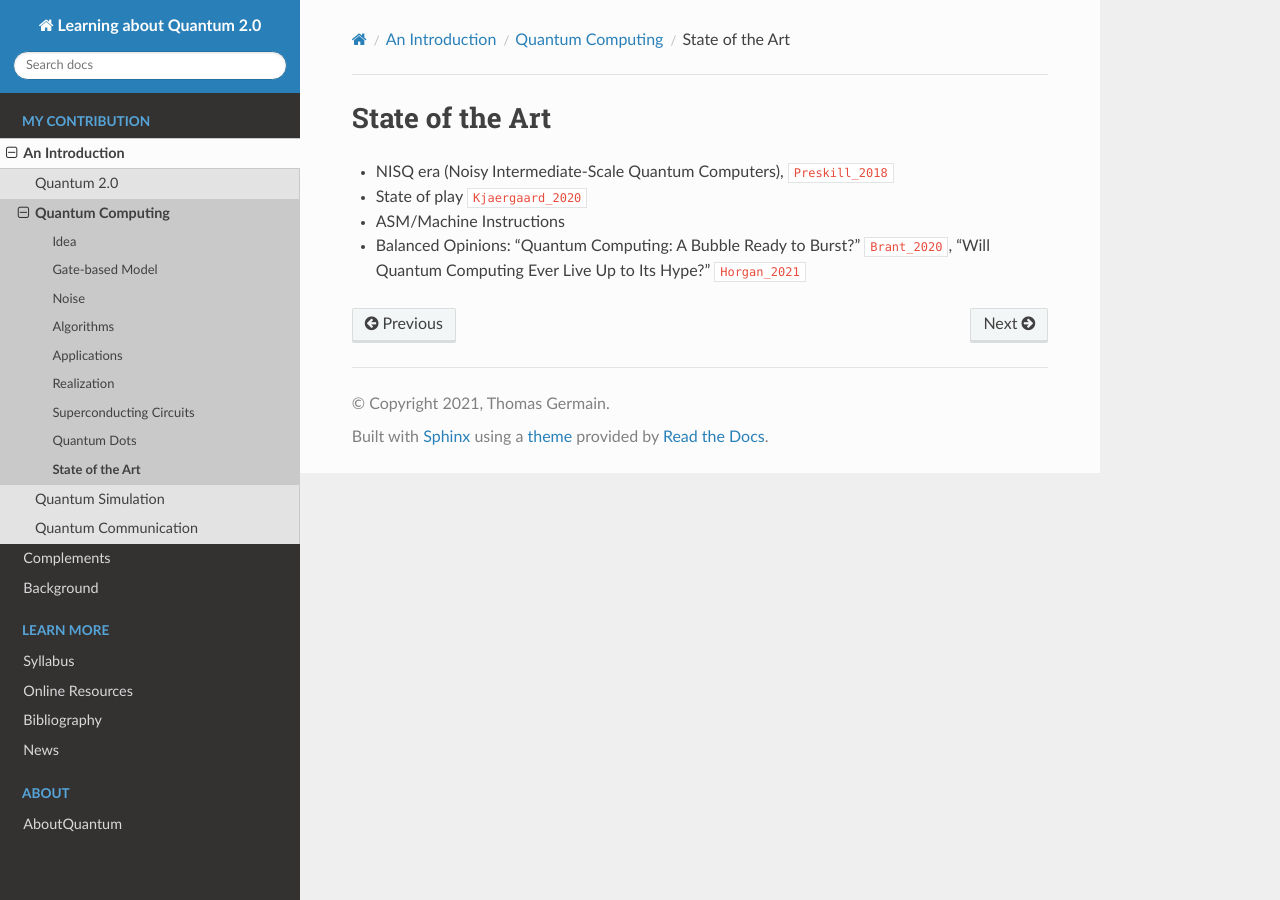
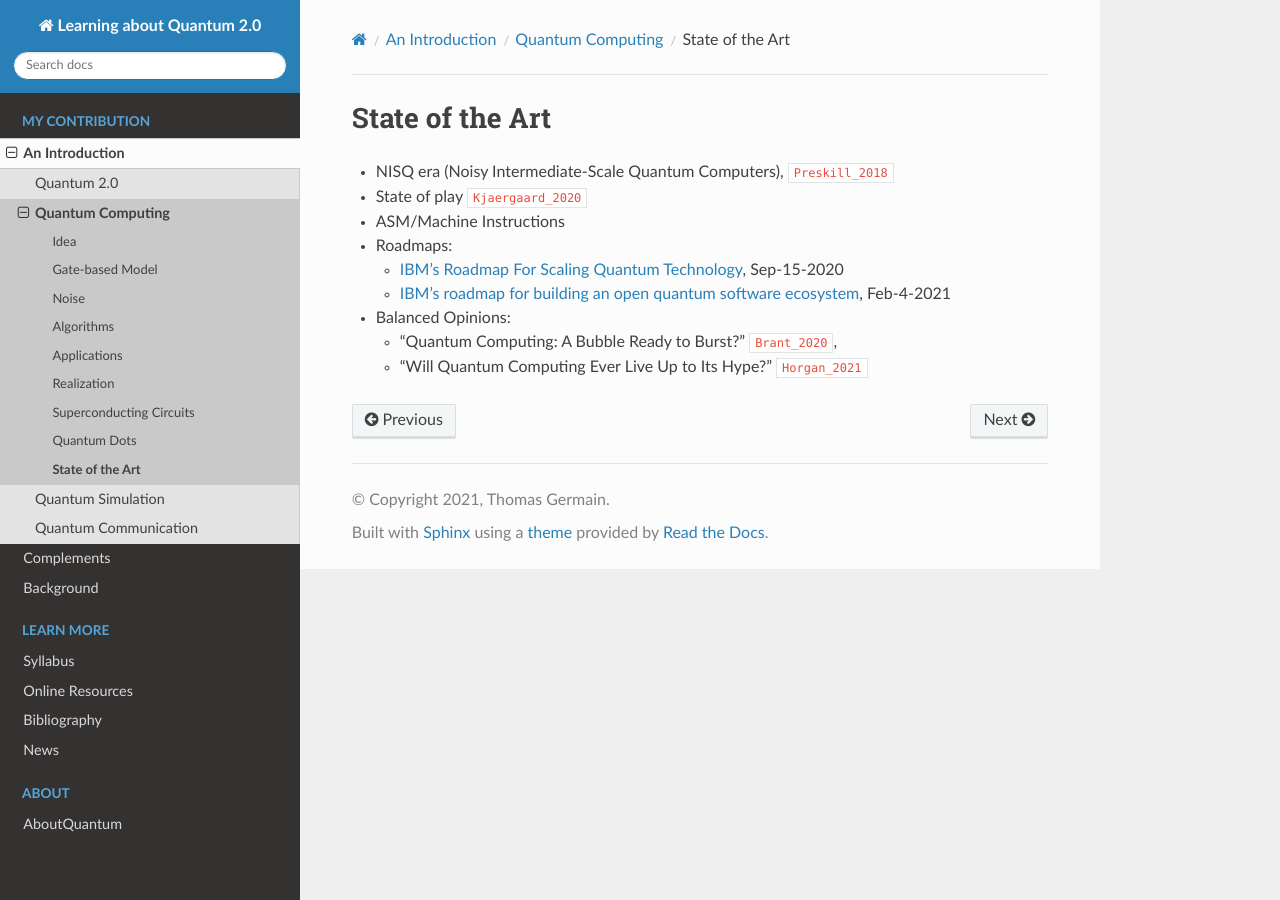
Before and after one commit to tomlqc/about-quantum, a Sphinx documentation site: the page built from source/intro/computing/state.rst, in a window 1280 px wide. Built offline with Sphinx 7.4.7 and the Read the Docs theme 2.0.0, drawn with Linux system fonts in a browser that asks for light colours; cross-references to code outside the pages are shown as plain code.

Commit message:
computing.state: IBM roadmaps.

```diff
--- a/source/intro/computing/state.rst
+++ b/source/intro/computing/state.rst
@@ -5,6 +5,14 @@ State of the Art
 - NISQ era (Noisy Intermediate-Scale Quantum Computers), :cite:`Preskill_2018`
 - State of play :cite:`Kjaergaard_2020`
 - ASM/Machine Instructions
+- Roadmaps:
+
+  - `IBM’s Roadmap For Scaling Quantum Technology
+    <https://www.ibm.com/blogs/research/2020/09/ibm-quantum-roadmap/>`_, Sep-15-2020
+  - `IBM’s roadmap for building an open quantum software ecosystem
+    <https://www.ibm.com/blogs/research/2021/02/quantum-development-roadmap/>`_, Feb-4-2021
+
 - Balanced Opinions:
-  "Quantum Computing: A Bubble Ready to Burst?" :cite:`Brant_2020`,
-  "Will Quantum Computing Ever Live Up to Its Hype?" :cite:`Horgan_2021`
+
+  - "Quantum Computing: A Bubble Ready to Burst?" :cite:`Brant_2020`,
+  - "Will Quantum Computing Ever Live Up to Its Hype?" :cite:`Horgan_2021`
```
